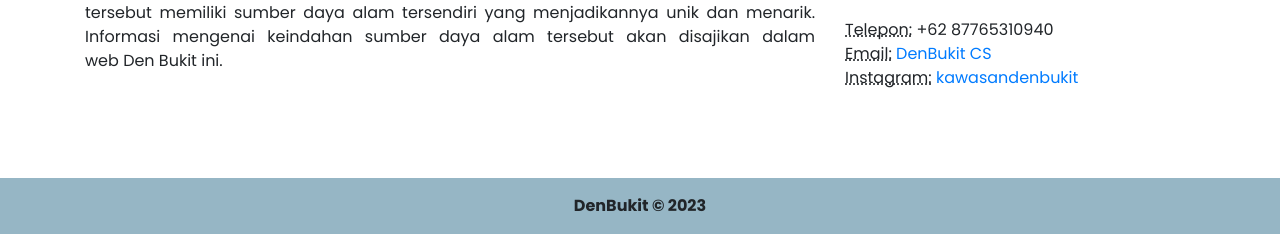
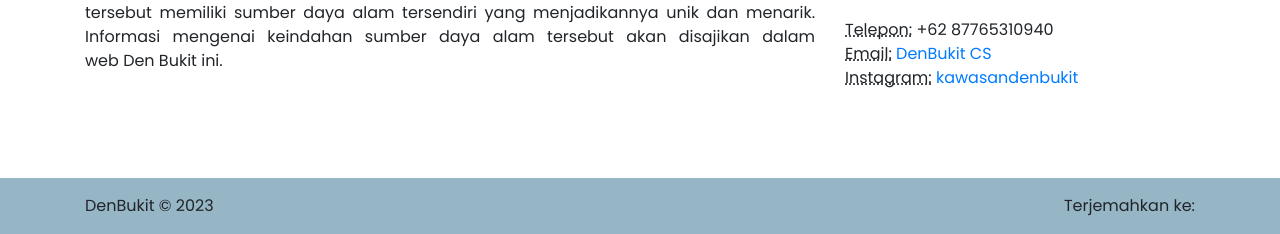
Before and after one commit to anjastslt23/DenBukit-Website, a CodeIgniter 4 app: template app/Views/welcome_message.php in a window 1280 px wide. Shown: the part 1822-2056 px from the top of the page. Run offline with PHP 8.4 and a stand-in for CodeIgniter, Linux system fonts and the light colour scheme; the template is opened without the code that fills it, so the values that code supplies are empty; some libraries are stand-ins or nearby versions.

Commit message:
Adding translation features on front page

```diff
--- a/app/Views/info_lokasi.php
+++ b/app/Views/info_lokasi.php
@@ -93,7 +93,7 @@
 
                                 <!-- Menampilkan video jika tersedia -->
                                 <video id="lokasiVideo" width="25%" height="auto" style="display: none;">
-                                    <source src="<?= base_url('assets/videos/' . $infoloc['video_lokasi']) ?>" type="video/mp4">
+                                    <source src="<?= base_url('assets/videos/' . $infoloc['video_lokasi']) ?>" type="video/mp4/mov">
                                     Your browser does not support the video tag.
                                 </video>
                             <?php
--- a/app/Views/welcome_message.php
+++ b/app/Views/welcome_message.php
@@ -218,7 +218,14 @@
     <!-- footer -->
     <footer class="py-3" style="background-color: #96B6C5;">
         <div class="container">
-            <p class="m-0 text-center text-black"><b>DenBukit &copy; 2023</b></p>
+            <div class="row align-items-center">
+                <div class="col-md-6 text-center text-md-left">
+                    <p class="m-0">DenBukit &copy; 2023</p>
+                </div>
+                <div class="col-md-6 text-center text-md-right">
+                    <div id="google_translate_element">Terjemahkan ke:</div>
+                </div>
+            </div>
         </div>
     </footer>
     <!-- end footer -->
@@ -235,6 +242,14 @@
             }
         }
     </script>
+    <script type="text/javascript">
+        function googleTranslateElementInit() {
+            new google.translate.TranslateElement({
+                pageLanguage: 'en'
+            }, 'google_translate_element');
+        }
+    </script>
+    <script type="text/javascript" src="//translate.google.com/translate_a/element.js?cb=googleTranslateElementInit"></script>
     <!-- Script untuk inisialisasi Carousel -->
     <script>
         $(document).ready(function() {
```
Also changed, not shown: app/Views/admin/add_wisata.php (+1 -9 lines), public/assets/img/1702942042_09c4262e9ce3562ac8a8.png (added), public/assets/img/1702942042_2a5b03e776df26a66199.png (added), public/assets/img/1702942042_4e2867d7dadbd3015f3f.png (added), public/assets/img/1702942042_88dfd698654d0e8ced92.png (added), public/assets/img/1702942042_e2a53d8c961560d66669.png (added), public/assets/img/1702942265_22638d1c8d669e4e67d1.png (added), public/assets/img/1702942265_51cf690c1960db21dbad.png (added), public/assets/img/1702942265_53bb4735514d0dc11745.png (added), public/assets/img/1702942265_5ea18e425e51c04bf550.png (added), public/assets/img/1702942265_99c7969f82c31f1f063c.png (added), public/assets/img/1702942265_dc0832013940780bbdc2.png (added), 2 other files.
